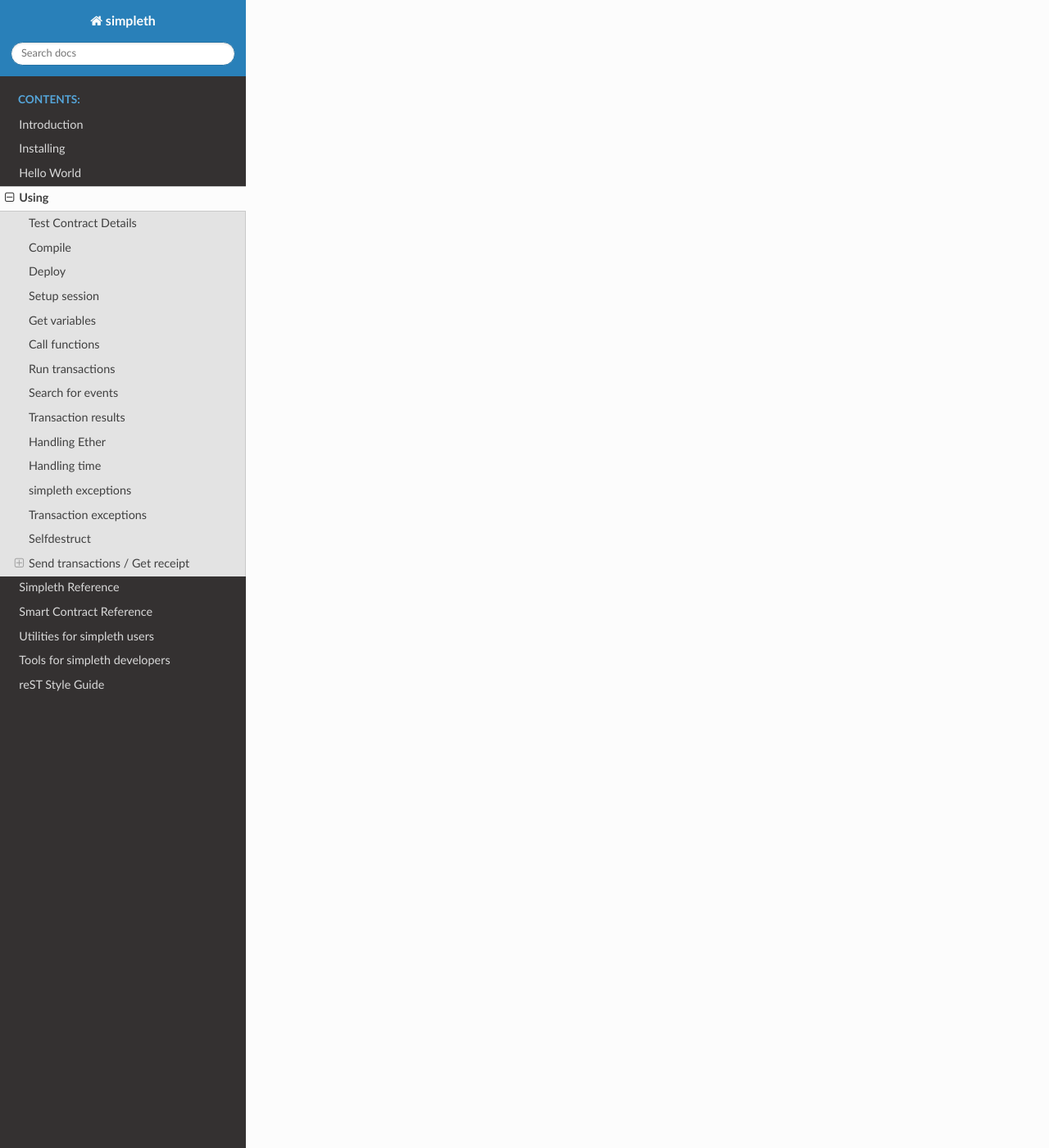
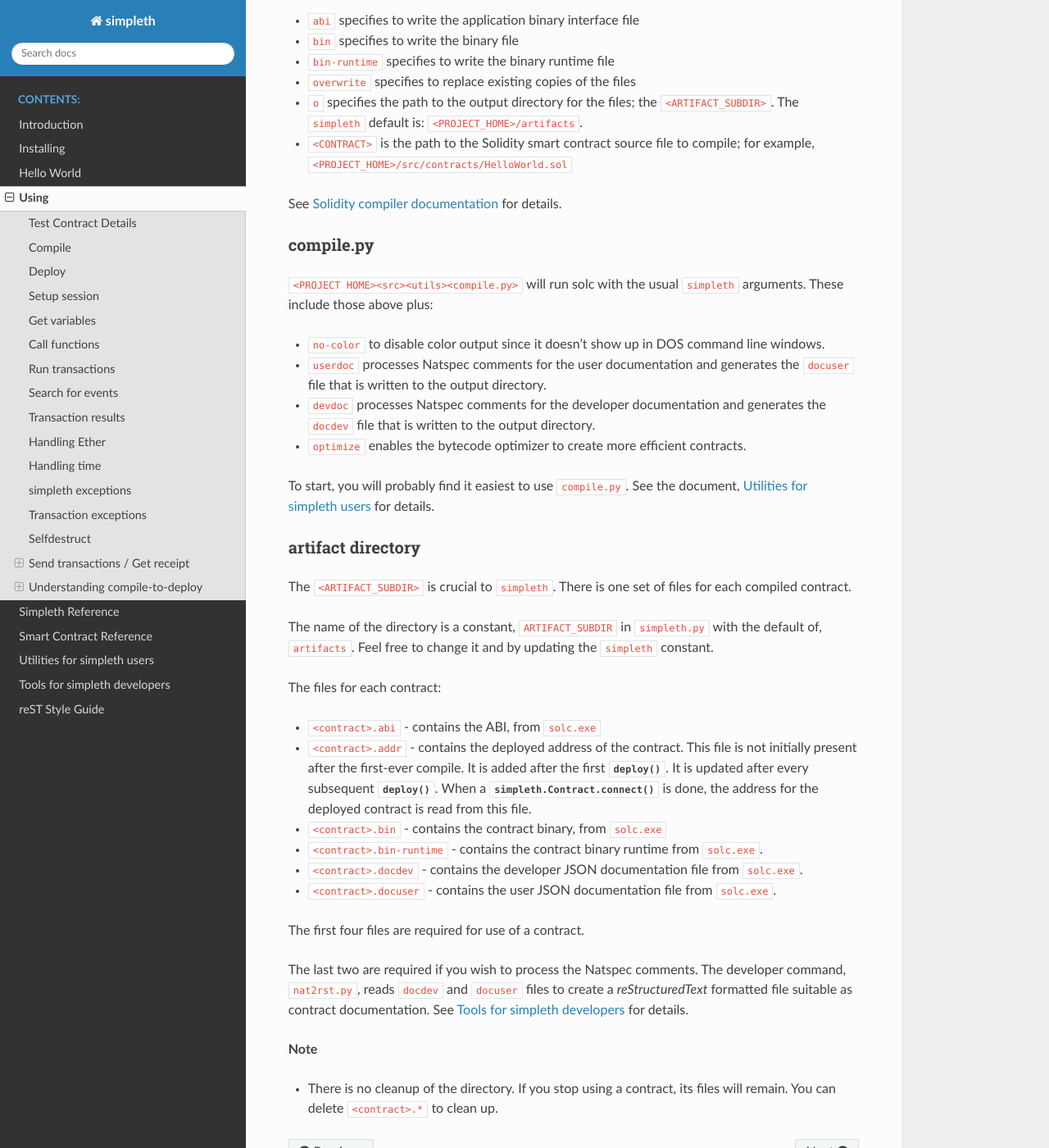
Before and after one commit to snewell4/simpleth, a Sphinx documentation site: the page built from docs/source/using.rst, in a window 1280 px wide and 1400 px high, scrolled down 25831 px. Shown: the whole window at 82% size. Built offline with Sphinx 7.4.7 and the Read the Docs theme 2.0.0, drawn with Linux system fonts in a browser that asks for light colours; some of the changed text lies outside the part shown.

Commit message:
Python upgrade to latest - From 3.10.0 to 3.10.4 - Checkall OK
solc.exe upgrade to latest
- From 0.8.10 to 0.8.14
- Checkall OK

ganache upgrade to latest
- From 2.5.4 to
- Followed https://github.com/trufflesuite/ganache/blob/develop/UPGRADE-GUIDE.md
-- That gave me errors
-- Used Windows to remove Ganache
-- Did the above link npm uninstall
- Used https://trufflesuite.com/ganache/
-- Download Windows
-- Bah, it's V2.5.4.0. What's this github page nonsense
   about V7.x.x?
- Start up new copy. Same version as before
- Checkall OK.

Python packages
- Struggled but seemed to have all upgraded now.

simpleth.py
- Better way to strip off the ValueError boilerplate
  from a trx_revert_message.

using.rst
- Add section on compile-to-deploy with artifacts dir

docmake.bat
- Remove a comment about using header char args for
  nat2rst.py. I decided not to add those args

Checkall runs OK.

```diff
--- a/docs/source/intro.rst
+++ b/docs/source/intro.rst
@@ -82,9 +82,10 @@
 tested versions:
 
 - Windows 11
-- Python 3.10.0
+- Python 3.10.4
 - Ganache 2.5.4
-- Solidity compiler 0.8.10
+- Solidity compiler 0.8.14
+- web3 5.29.1
 
 
 Framework/Tools used
--- a/docs/source/using.rst
+++ b/docs/source/using.rst
@@ -1386,3 +1386,95 @@
      doing any mining delay these parameters do not come into play and
      this returns immediately with the `receipt`.
    - Line 22: Get and print the results.
+
+
+.. image:: ../images/section_separator.png
+
+
+Understanding compile-to-deploy
+*******************************
+In order to deploy a contract to the blockchain you use the Solidity compiler,
+``solc.exe`` and then use :class:`simpleth.Contract.deploy` to place it on
+the chain.
+
+solc arguments
+""""""""""""""
+At a minimum, run:
+
+.. code-block:: python
+
+   solc --abi --bin --bin-runtime --overwrite -o <ARTIFACT_DIR> <CONTRACT>
+
+Where:
+
+- ``abi`` specifies to write the application binary interface file
+- ``bin`` specifies to write the binary file
+- ``bin-runtime`` specifies to write the binary runtime file
+-  ``overwrite`` specifies to replace existing copies of the files
+- ``o`` specifies the path to the output directory for the files;
+  the ``<ARTIFACT_SUBDIR>``. The ``simpleth`` default is:
+  ``<PROJECT_HOME>/artifacts``.
+- ``<CONTRACT>`` is the path to the Solidity smart contract source
+  file to compile; for example,
+  ``<PROJECT_HOME>/src/contracts/HelloWorld.sol``
+
+See `Solidity compiler documentation \
+<https://docs.soliditylang.org/en/v0.8.7/using-the-compiler.html#using-the-compiler>`_
+for details.
+
+compile.py
+""""""""""
+``<PROJECT HOME><src><utils><compile.py>`` will run solc with the usual
+``simpleth`` arguments. These include those above plus:
+
+- ``no-color`` to disable color output since it doesn't show up in
+  DOS command line windows.
+- ``userdoc`` processes Natspec comments for the user documentation
+  and generates the ``docuser`` file that is written to the output
+  directory.
+- ``devdoc`` processes Natspec comments for the developer documentation
+  and generates the ``docdev`` file that is written to the output
+  directory.
+- ``optimize`` enables the bytecode optimizer to create more efficient
+  contracts.
+
+To start, you will probably find it easiest to use ``compile.py``.
+See the document, :doc:`Utilities for simpleth users <utils>` for details.
+
+artifact directory
+""""""""""""""""""
+The ``<ARTIFACT_SUBDIR>`` is crucial to ``simpleth``. There is one set
+of files for each compiled contract.
+
+The name of the directory is a constant, ``ARTIFACT_SUBDIR`` in
+``simpleth.py`` with the default of, ``artifacts``. Feel free to
+change it and by updating the ``simpleth`` constant.
+
+The files for each contract:
+
+- ``<contract>.abi`` - contains the ABI, from ``solc.exe``
+- ``<contract>.addr`` - contains the deployed address of the contract. This
+  file is not initially present after the first-ever compile. It is added
+  after the first :meth:`deploy`. It is updated after every subsequent
+  :meth:`deploy`. When a :meth:`simpleth.Contract.connect` is done, the
+  address for the deployed contract is read from this file.
+- ``<contract>.bin`` - contains the contract binary, from ``solc.exe``
+- ``<contract>.bin-runtime`` - contains the contract binary runtime from
+  ``solc.exe``.
+- ``<contract>.docdev`` - contains the developer JSON documentation file
+  from ``solc.exe``.
+- ``<contract>.docuser`` - contains the user JSON documentation file
+  from ``solc.exe``.
+
+The first four files are required for use of a contract.
+
+The last two are required if you wish to process the Natspec comments.
+The developer command, ``nat2rst.py``, reads ``docdev`` and ``docuser``
+files to create a `reStructuredText` formatted file suitable as
+contract documentation. See :doc:`Tools for simpleth developers <tools>`
+for details.
+
+**Note**
+
+- There is no cleanup of the directory. If you stop using a contract,
+  its files will remain. You can delete ``<contract>.*`` to clean up.
```
Also changed, not shown: 2 other files.
